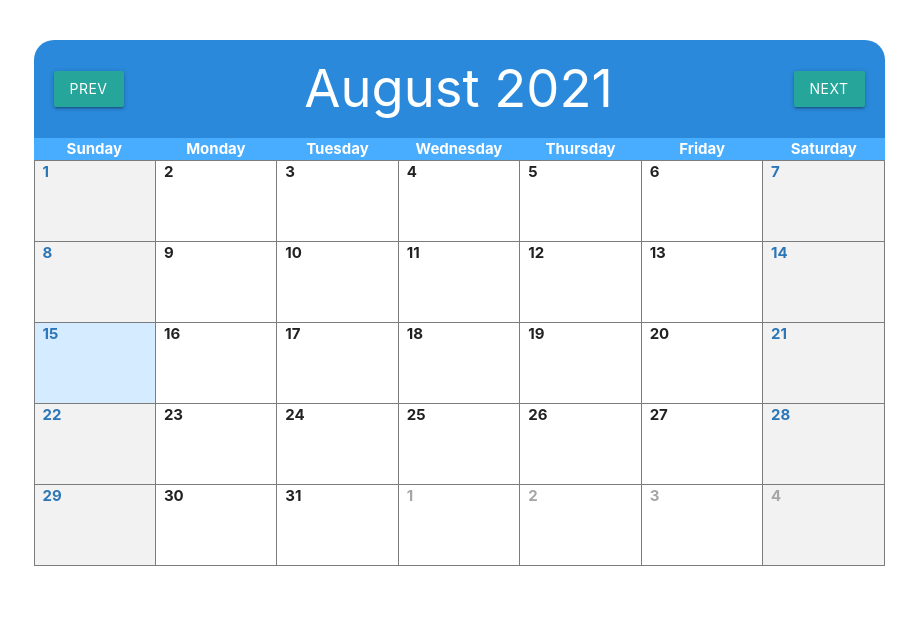
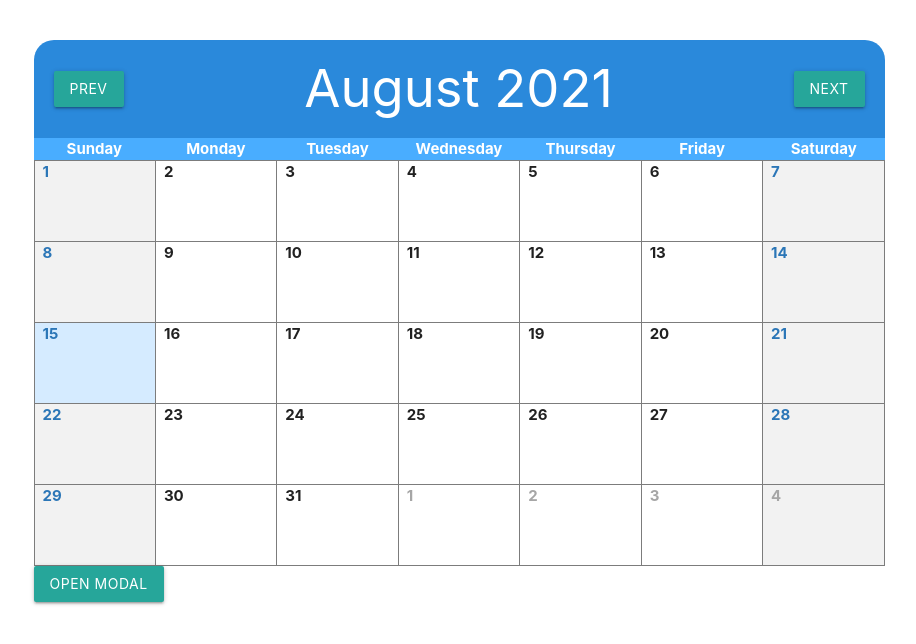
Before and after one commit to OnixFang/calendar-app, a React (Create React App) app: page / in a window 1280 px wide. Shown: the top 644 px of the page, without its empty margins (181-1097 px from the left). Built offline with nearby package versions, Linux system fonts and the light colour scheme.

Commit message:
Modal test implementation

```diff
--- a/src/components/Calendar.js
+++ b/src/components/Calendar.js
@@ -4,14 +4,20 @@ import { useSelector } from 'react-redux';
 import { getMonthDays } from './calendarHelper';
 import CalendarDay from './CalendarDay';
 import MonthNavigator from './MonthNavigator';
+import Modal from './Modal';
 
 const Calendar = () => {
   const currentDate = useSelector((store) => store.currentDate);
   const [calendarDays, setCalendarDays] = useState([]);
+  const [modalIsOpen, setModalIsOpen] = useState(false);
 
   useEffect(() => {
     setCalendarDays(getMonthDays(currentDate));
   }, [currentDate]);
+
+  const toggleModal = () => {
+    setModalIsOpen(!modalIsOpen);
+  };
 
   const renderedDays = () => {
     return calendarDays.map((day, index) => (
@@ -21,6 +27,9 @@ const Calendar = () => {
 
   return (
     <div className="calendar">
+      <Modal modalIsOpen={modalIsOpen} closeModal={toggleModal}>
+        <p>Test</p>
+      </Modal>
       <MonthNavigator currentDate={currentDate} />
       <div className="calendar-header">
         <span>Sunday</span>
@@ -32,6 +41,11 @@ const Calendar = () => {
         <span>Saturday</span>
       </div>
       <div className="calendar-body">{renderedDays()}</div>
+      <div>
+        <button onClick={toggleModal} className="btn waves-effect">
+          Open modal
+        </button>
+      </div>
     </div>
   );
 };
```
